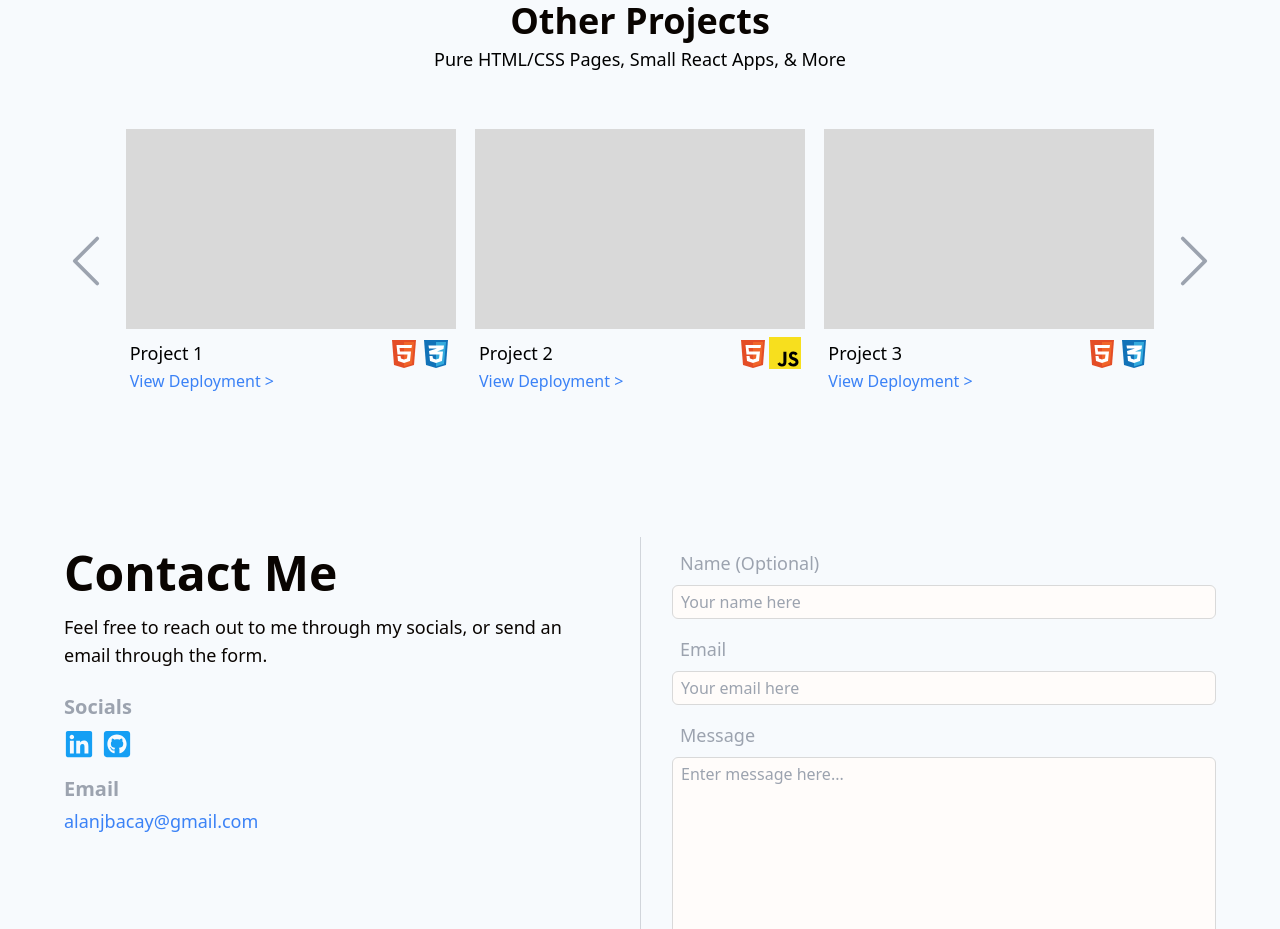
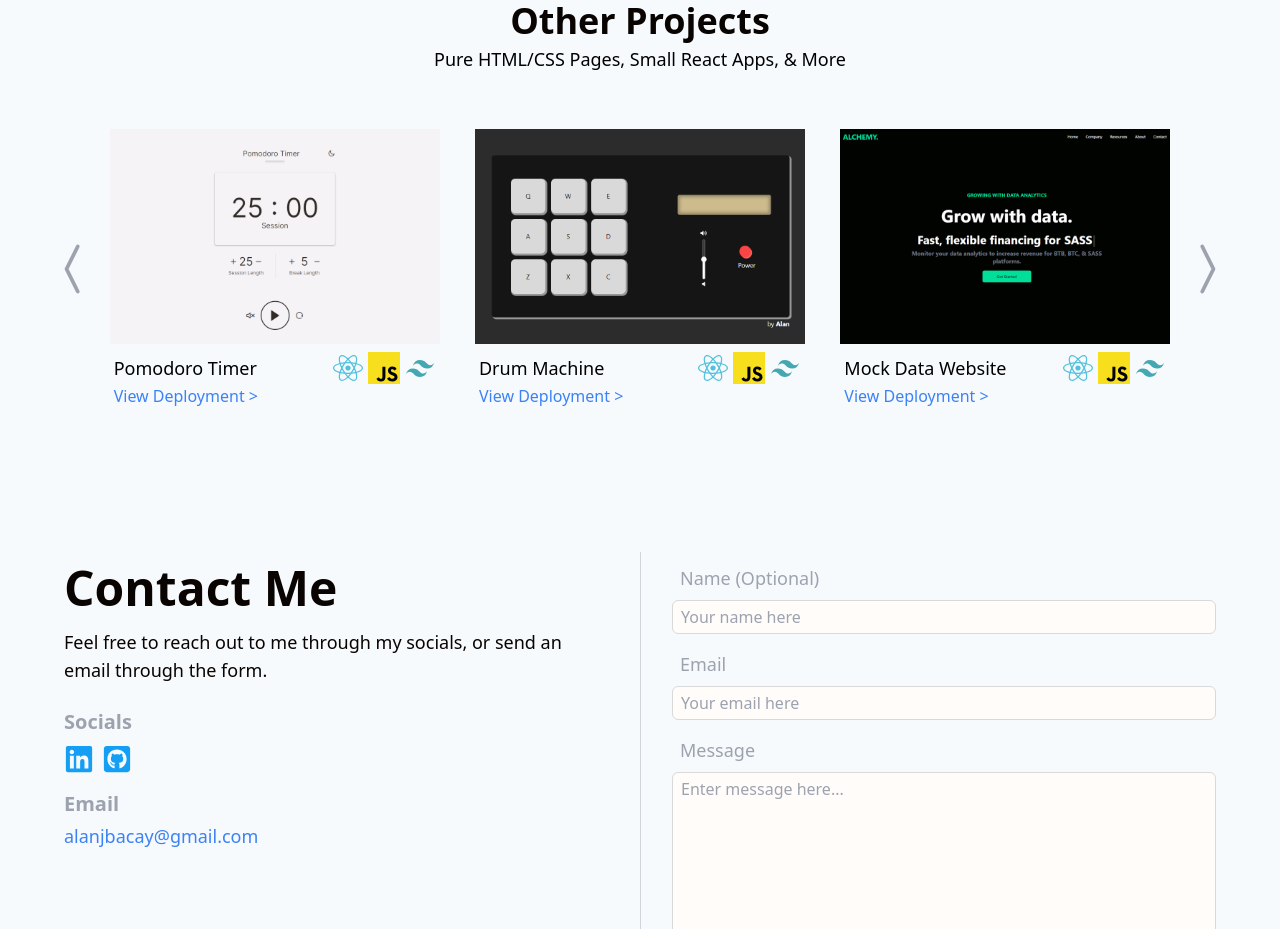
Before and after one commit to alanbacay02/personal-portfolio, a React (Create React App) app: page / in a window 1280 px wide. Shown: the part 2360-3289 px from the top of the page. Built offline with nearby package versions, Linux system fonts and the light colour scheme.

Commit message:
imports images from project-carousel-assets to project. Updates styling for buttons and project card info

```diff
--- a/src/components/OtherProjectsCarousel.jsx
+++ b/src/components/OtherProjectsCarousel.jsx
@@ -1,54 +1,118 @@
 import React, { useEffect, useRef } from 'react'
 import PropTypes from 'prop-types'
-import { BsChevronLeft, BsChevronRight } from 'react-icons/bs'
-import { CssSvgIcon, HtmlSvgIcon, JavaScriptSvgIcon } from '../svg-components/IconSVG';
+import { BsChevronCompactLeft, BsChevronCompactRight } from 'react-icons/bs'
+import { BoostrapSvgIcon, CssSvgIcon, HtmlSvgIcon, JavaScriptSvgIcon, ReactSvgIcon, TailwindSvgIcon } from '../svg-components/IconSVG';
 import { register } from 'swiper/element/bundle'
 
+// Function to import all images from specified directory using Webpack's `require.context`
+const importAllImages = (r) => {
+  let images = {} // Creates an empty object to store imported images
+  // Iterate through all the matched module requests within the directory
+  r.keys().forEach((item) => {
+    // For each image path, remove './' from the beginning and assign image module to the object
+    images[item.replace('./', '')] = r(item)
+  })
+  return images // Return the object containing imported images
+}
+
+// Import all images with a '.png' extension from the '../project-carousel-assets' using the importAllImages function
+const carouselProjectImages = importAllImages(require.context('../project-carousel-assets', false, /\.png$/))
+
+// Creates an array of objects containing project data
 const PROJECT_CARD_INFO = [
   {
-    projectTitle: 'Project 1',
-    languageIcons: [<HtmlSvgIcon />, <CssSvgIcon />],
-    projectDeployLink: '/#'
+    projectTitle: 'Pomodoro Timer',
+    languageIcons: [<ReactSvgIcon />, <JavaScriptSvgIcon />, <TailwindSvgIcon />],
+    projectDeployLink: 'https://alanbacay02.github.io/25-5-clock/',
+    projectImg: carouselProjectImages['pomodoroTimer.png']
   },
   {
-    projectTitle: 'Project 2',
-    languageIcons: [<HtmlSvgIcon />, <JavaScriptSvgIcon />],
-    projectDeployLink: '/#'
+    projectTitle: 'Drum Machine',
+    languageIcons: [<ReactSvgIcon />, <JavaScriptSvgIcon />, <TailwindSvgIcon />],
+    projectDeployLink: 'https://alanbacay02.github.io/drum-machine/',
+    projectImg: carouselProjectImages['drumMachine.png']
   },
   {
-    projectTitle: 'Project 3',
-    languageIcons: [<HtmlSvgIcon />, <CssSvgIcon />],
-    projectDeployLink: '/#'
+    projectTitle: 'Mock Data Website',
+    languageIcons: [<ReactSvgIcon />, <JavaScriptSvgIcon />, <TailwindSvgIcon />],
+    projectDeployLink: 'https://alanbacay02.github.io/mock-data-website/',
+    projectImg: carouselProjectImages['reactMockDataWebsite.png']
   },
   {
-    projectTitle: 'Project 4',
+    projectTitle: 'The Bean Express',
     languageIcons: [<HtmlSvgIcon />, <CssSvgIcon />],
-    projectDeployLink: '/#'
+    projectDeployLink: 'https://alanbacay02.github.io/fcc-web-project-4/',
+    projectImg: carouselProjectImages['theBeanExpress.png']
   },
   {
-    projectTitle: 'Project 5',
-    languageIcons: [<HtmlSvgIcon />, <JavaScriptSvgIcon />],
-    projectDeployLink: '/#'
+    projectTitle: 'First HTML Portfolio',
+    languageIcons: [<HtmlSvgIcon />, <CssSvgIcon />],
+    projectDeployLink: 'https://alanbacay02.github.io/fcc-alan-portfolio/',
+    projectImg: carouselProjectImages['firstPortfolio.png']
   },
   {
-    projectTitle: 'Project 6',
+    projectTitle: 'Quote Generator',
+    languageIcons: [<ReactSvgIcon />, <JavaScriptSvgIcon />, <TailwindSvgIcon />],
+    projectDeployLink: 'https://alanbacay02.github.io/random-quote-machine/',
+    projectImg: carouselProjectImages['quoteGenerator.png']
+  }
+  ,
+  {
+    projectTitle: 'Famous Person',
     languageIcons: [<HtmlSvgIcon />, <CssSvgIcon />],
-    projectDeployLink: '/#'
+    projectDeployLink: 'https://alanbacay02.github.io/fcc-web-project-2/',
+    projectImg: carouselProjectImages['famousPerson.png']
+  }
+  ,
+  {
+    projectTitle: 'Markdown Previewer',
+    languageIcons: [<ReactSvgIcon />, <JavaScriptSvgIcon />, <TailwindSvgIcon />],
+    projectDeployLink: 'https://alanbacay02.github.io/markdown-previewer/',
+    projectImg: carouselProjectImages['markdownPreviewer.png']
+  },
+  {
+    projectTitle: 'React Calculator',
+    languageIcons: [<ReactSvgIcon />, <JavaScriptSvgIcon />, <TailwindSvgIcon />],
+    projectDeployLink: 'https://alanbacay02.github.io/javascript-calculator/',
+    projectImg: carouselProjectImages['reactCalculator.png']
+  },
+  {
+    projectTitle: 'University Landing Page',
+    languageIcons: [<HtmlSvgIcon />, <BoostrapSvgIcon />, <CssSvgIcon />],
+    projectDeployLink: 'https://alanbacay02.github.io/mainwebpage/',
+    projectImg: carouselProjectImages['bootstrapUniPage.png']
+  },
+  {
+    projectTitle: 'Survey Form',
+    languageIcons: [<HtmlSvgIcon />, <CssSvgIcon />],
+    projectDeployLink: 'https://alanbacay02.github.io/fcc-web-project-1/',
+    projectImg: carouselProjectImages['htmlSurvey.png']
+  },
+  {
+    projectTitle: 'Documentation Page',
+    languageIcons: [<HtmlSvgIcon />, <CssSvgIcon />],
+    projectDeployLink: 'https://alanbacay02.github.io/fcc-web-project-3/',
+    projectImg: carouselProjectImages['htmlDocumentation.png']
   }
 ]
 
-const ProjectCard = ({ title, languages, deployLink }) => {
+// Creates a function component `ProjectCard` to create a card for each project
+const ProjectCard = ({ title, languages, deployLink, projectImg }) => {
+  // Spreads `languages` into `LangCompArray` if props `languages` is an array and is not empty, assigns <HtmlSvgIcon /> if else
   let LangCompArray = Array.isArray(languages) && languages.length > 0 ? [...languages] : [<HtmlSvgIcon />]
 
   return (
     <div className='flex flex-col w-fit mx-auto'>
-      <div className='h-[200px] w-[330px] bg-secondary'>
-        {/* Insert Image here */}
-      </div>
+      <a href={deployLink} target='_blank' rel='noreferrer' className='group hover:cursor-pointer'>
+        <div className='h-[215.2px] max-h-[215px] w-[330px] max-w-[330px] overflow-clip bg-secondary'>
+          <img src={projectImg} alt={title} className='object-cover object-center group-hover:scale-105 transition-all duration-300' />
+        </div>
+      </a>
       <div className='flex flex-col w-full px-1 pt-2'>
         <div className='flex flex-row items-center justify-between'>
           <h3 className='text-lg font-medium'>{title}</h3>
-          <div className='flex flex-row justify-evenly items-center'>
+          <div className='flex flex-row justify-evenly items-center gap-1'>
+              {/* Maps over `LangCompArray` to return Svg Icon Components */}
               {LangCompArray.map((item, index) => {
                 return (
                   <i key={index} className='h-[32px]'>{item}</i>
@@ -56,17 +120,18 @@ const ProjectCard = ({ title, languages, deployLink }) => {
               })}
           </div>
         </div>
-        <a href={deployLink} className='w-fit font-medium text-blue-500 hover:underline'>View Deployment &gt;</a>
+        <a href={deployLink} target='_blank' rel='noreferrer' className='w-fit font-medium text-blue-500 hover:underline'>View Deployment &gt;</a>
       </div>
     </div>
   )
 }
+// Defines default props for `ProjectCard` if props are undefined or empty
 ProjectCard.defaultProps = {
   title: 'Undefined Project',
   languages: [],
   deployLink: ''
 }
-
+// Validates propTypes for `ProjectCard`
 ProjectCard.propTypes = {
   title: PropTypes.string,
   languages: PropTypes.array,
@@ -74,6 +139,7 @@ ProjectCard.propTypes = {
 }
 
 const OtherProjectsCarousel = () => {
+  // Creates a reference to the Swiper instance to interact with its methods and properties
   const swiperRef = useRef(null)
 
   useEffect(() => {
@@ -91,33 +157,44 @@ const OtherProjectsCarousel = () => {
           slidesPerView: 2,
           slidesPerGroup: 2
         },
-        1280: {
+        1156: {
           slidesPerView: 3,
           slidesPerGroup: 3
         }
       },
       loop: true
     }
-
+    // Assigns `params` as parameters for `swiperContainer`
     Object.assign(swiperContainer, params)
-    // initialize swiper
+    // initializes swiper
     swiperContainer.initialize()
   },[])
 
+  // Creates a function `handlePrevClick` to handle previous button clicks
   const handlePrevClick = () => {
-    const swiperInstance = swiperRef.current
-    swiperInstance.swiper.slidePrev()
+    // Gets current type of `swiperRef` and assigns it to `currentSwiper`
+    const currentSwiper = swiperRef.current
+    // Calls the `slidePrev()` function in `currentSwiper` to move to the previous slide
+    currentSwiper.swiper.slidePrev()
   }
 
+  // Creates a function `handleNextClick` to handle next button clicks
   const handleNextClick = () => {
-    const swiperInstance = swiperRef.current
-    swiperInstance.swiper.slideNext()
+    // Gets current type of `swiperRef` and assigns it to `currentSwiper`
+    const currentSwiper = swiperRef.current
+    // Calls the `slideNext()` function in `currentSwiper` to move to the next slide
+    currentSwiper.swiper.slideNext()
   }
 
   return (
     <div className='flex flex-row'>
-      <div className='flex items-center justify-center text-6xl text-gray-400'>
-        <button onClick={() => {handlePrevClick()}}><BsChevronLeft /></button>
+      <div className='flex items-center justify-center text-6xl overflow-clip text-gray-400'>
+        <button
+          onClick={() => {handlePrevClick()}}
+          className='-mx-3 py-3 group'
+        >
+          <p className='group-hover:scale-110 group-active:scale-90 transition-all duration-200'><BsChevronCompactLeft /></p>
+        </button>
       </div>
       <div className='w-full overflow-hidden'>
         <swiper-container ref={swiperRef} init='false'>
@@ -128,14 +205,20 @@ const OtherProjectsCarousel = () => {
                   title={item.projectTitle}
                   languages={item.languageIcons}
                   deployLink={item.projectDeployLink}
+                  projectImg={item.projectImg}
                 />
               </swiper-slide>
             )
           })}
         </swiper-container>
       </div>
-      <div className='flex items-center justify-center text-6xl text-gray-400'>
-        <button onClick={() => {handleNextClick()}}><BsChevronRight /></button>
+      <div className='flex items-center justify-center text-6xl overflow-clip text-gray-400'>
+        <button
+          onClick={() => {handleNextClick()}}
+          className='-mx-3 py-3 group'
+        >
+          <p className='group-hover:scale-110 group-active:scale-90 transition-all duration-200'><BsChevronCompactRight /></p>
+        </button>
       </div>
     </div>
   )
```
